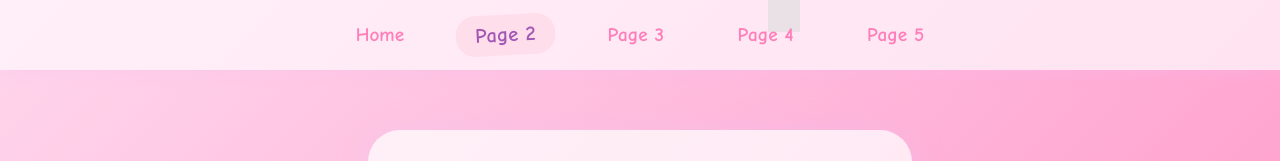
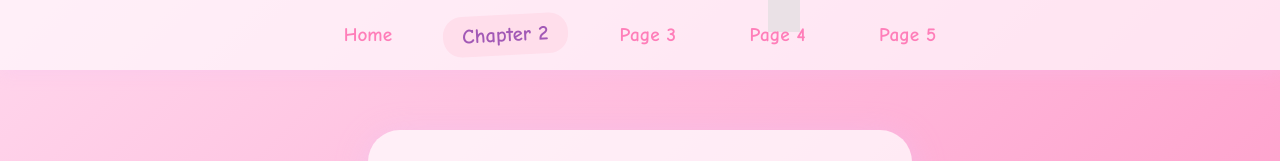
Before and after one commit to Mr-McSizzle/unityweb, a plain HTML site: page page2.html in a window 1280 px wide. Shown: the top 161 px of the page. Drawn offline with Linux system fonts and the light colour scheme; grey boxes are pictures that could not be loaded.

Commit message:
Update page2.html

```diff
--- a/page2.html
+++ b/page2.html
@@ -11,7 +11,7 @@
 <body>
   <nav>
     <a href="index.html">Home</a>
-    <a href="page2.html" class="active">Page 2</a>
+    <a href="page2.html" class="active">Chapter 2</a>
     <a href="page3.html">Page 3</a>
     <a href="page4.html">Page 4</a>
     <a href="page5.html">Page 5</a>
```
